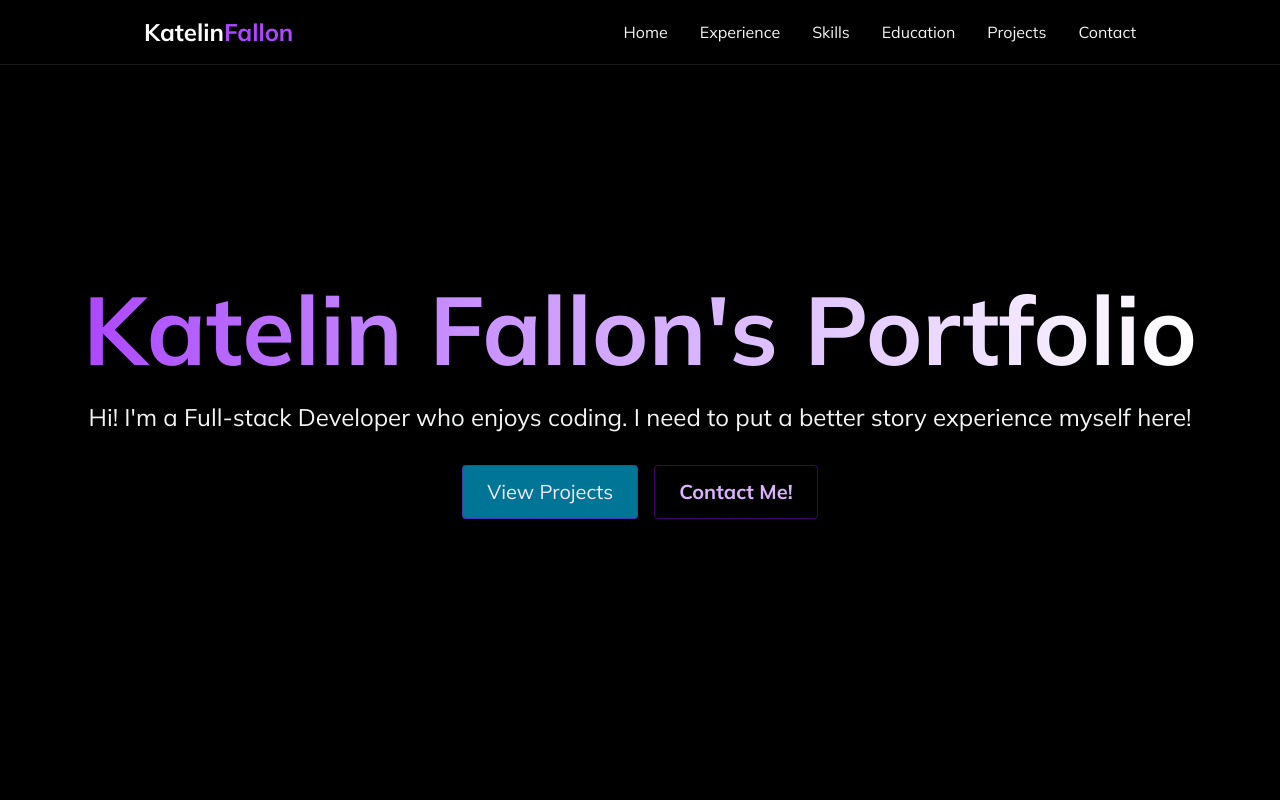
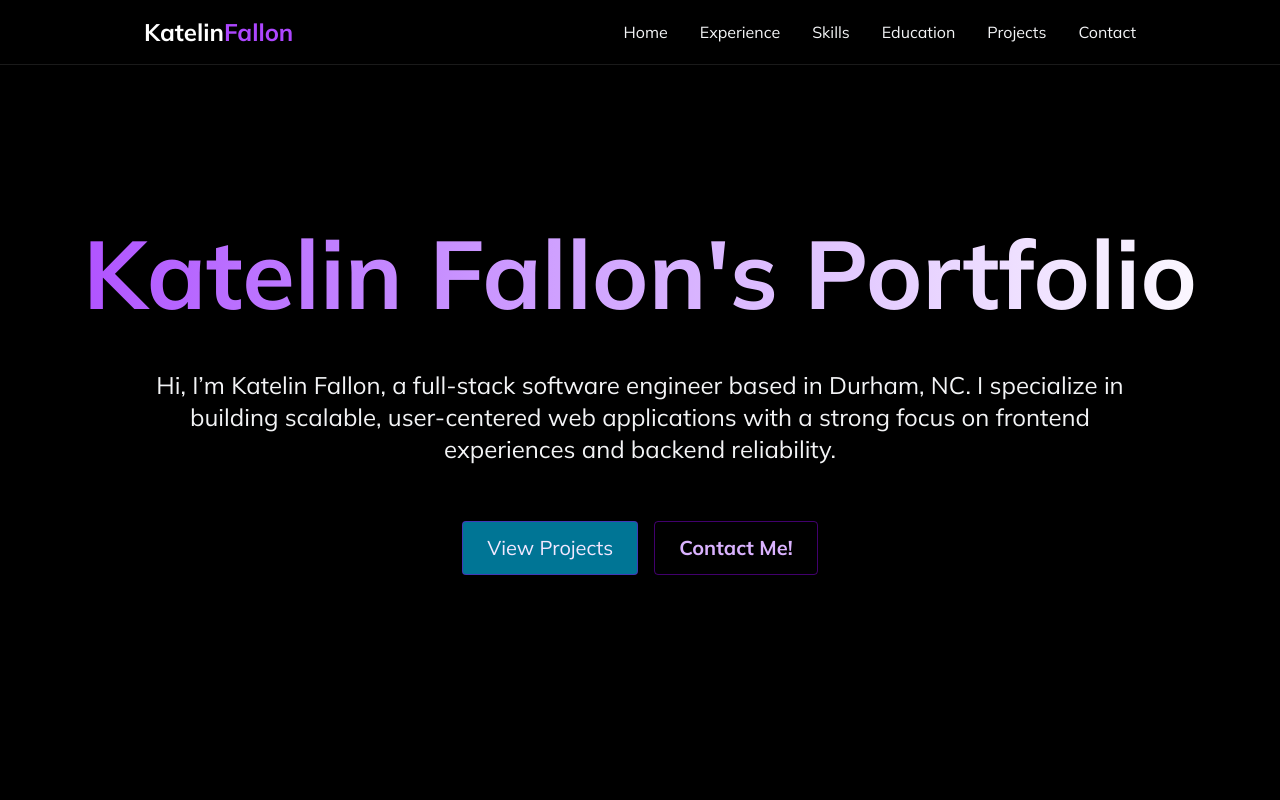
Before and after one commit to ksfallon/Katelin-s-Personal-Website, a React (Vite) app: page / in a window 1280 px wide. Shown: the top 800 px of the page. Built offline with nearby package versions, Linux system fonts and the light colour scheme.

Commit message:
update home page

```diff
--- a/src/components/sections/Home.tsx
+++ b/src/components/sections/Home.tsx
@@ -11,10 +11,13 @@ return (
             >
                 Katelin Fallon's Portfolio
             </h1>
-            <p className=" text-grey-400 text-2xl mb-8 maw-x-lg mx-auto">
-                Hi! I'm a Full-stack Developer who enjoys coding. I need to put a better
-                story experience myself here!
-            </p>
+            <div className="p-6 rounded-xl">
+                <p className=" text-grey-400 text-2xl px-25 mb-8 maw-x-lg mx-auto">
+                Hi, I’m Katelin Fallon, a full-stack software engineer based in Durham, NC.
+                I specialize in building scalable, user-centered web applications with a strong
+                focus on frontend experiences and backend reliability.
+                </p>
+            </div>
             <div className="flex justify-center space-x-4">
                 <a
                     href='#projects'
```
